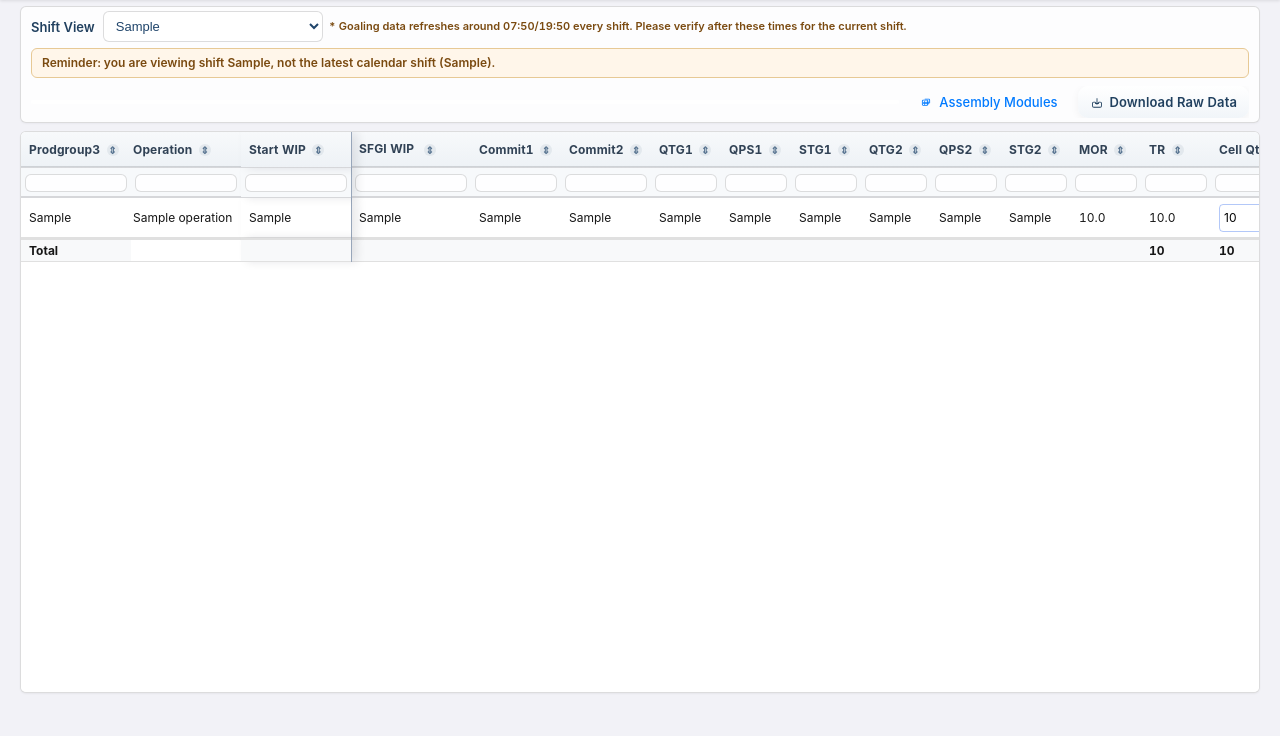
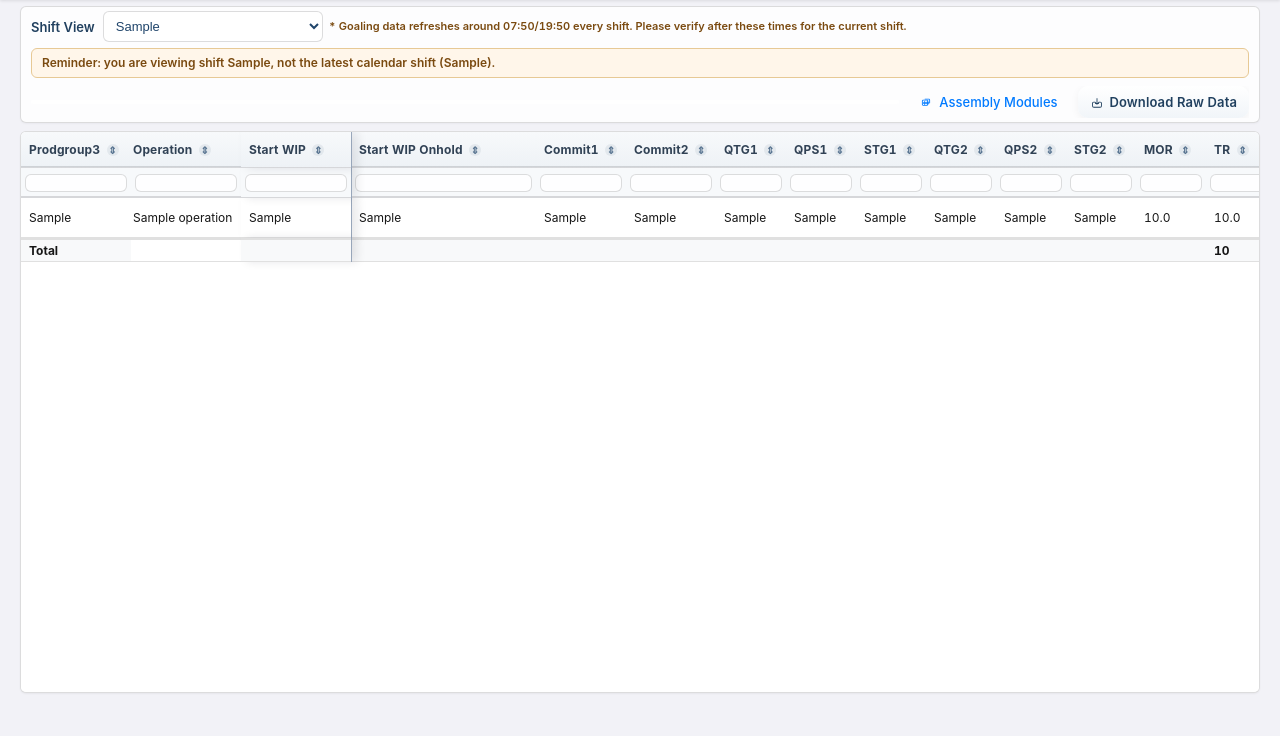
Before and after one commit to wanjichen/CDAT_Goaling, a Flask app: template templates/test.html in a window 1280 px wide. Shown: the part 64-800 px from the top of the page. Run offline with Flask 3, Linux system fonts and the light colour scheme; the template is opened without the code that fills it: most values are stand-ins (such as "Sample title", 1, 10 or a date in 2020); parts of the project's set-up code (start-up, migrations or seed data) failed here and were passed over; some libraries are stand-ins or nearby versions.

Commit message:
Adjusted STHI tab column orders

```diff
--- a/static/js/test.js
+++ b/static/js/test.js
@@ -329,6 +329,7 @@ function calculateTestTotals() {
 
   let totalShiftStartWip = 0;
   let totalSfgiWip = 0;
+  let totalStartWipOnhold = 0;
   let totalCommit1 = 0;
   let totalCommit2 = 0;
   // QPS totals intentionally not displayed.
@@ -351,6 +352,7 @@ function calculateTestTotals() {
 
     totalShiftStartWip += getVal('shift_start_wip');
     totalSfgiWip += getVal('sfgi_wip');
+    totalStartWipOnhold += getVal('start_wip_onhold');
     totalCommit1 += getVal('commit1');
     totalCommit2 += getVal('commit2');
   // QPS totals intentionally not displayed.
@@ -370,6 +372,7 @@ function calculateTestTotals() {
 
   setTotalText('test-total-shift_start_wip', totalShiftStartWip);
   setTotalText('test-total-sfgi_wip', totalSfgiWip);
+  setTotalText('test-total-start_wip_onhold', totalStartWipOnhold);
   setTotalText('test-total-commit1', totalCommit1);
   setTotalText('test-total-commit2', totalCommit2);
   setTotalText('test-total-tr', totalTr);
@@ -406,6 +409,7 @@ window.sortTestTable = function sortTestTable(thElement, colName) {
   const numericCols = [
     'shift_start_wip',
     'sfgi_wip',
+    'start_wip_onhold',
     'commit1',
     'commit2',
   'qtg1',
--- a/templates/test.html
+++ b/templates/test.html
@@ -216,47 +216,61 @@
               DLCP <span class="sort-icon">⇕</span></th>
             <th class="sortable" data-col="shift_start_wip" onclick="sortTestTable(this, 'shift_start_wip')">
               Start WIP <span class="sort-icon">⇕</span></th>
+            <th class="sortable" data-col="sfgi_wip" onclick="sortTestTable(this, 'sfgi_wip')">SFGI WIP <span
+                class="sort-icon">⇕</span></th>
+            <th class="sortable" data-col="commit1" onclick="sortTestTable(this, 'commit1')">Commit1 <span
+                class="sort-icon">⇕</span></th>
+            <th class="sortable" data-col="qtg1" onclick="sortTestTable(this, 'qtg1')">QTG1 <span
+                class="sort-icon">⇕</span></th>
+            <th class="sortable" data-col="stg1" onclick="sortTestTable(this, 'stg1')">STG1 <span
+                class="sort-icon">⇕</span></th>
+            <th class="sortable" data-col="mor" onclick="sortTestTable(this, 'mor')">MOR <span
+                class="sort-icon">⇕</span></th>
+            <th class="sortable" data-col="link_cell_qty" onclick="sortTestTable(this, 'link_cell_qty')">Link Qty <span
+                class="sort-icon">⇕</span></th>
+            <th class="sortable" data-col="capacity" onclick="sortTestTable(this, 'capacity')">Capacity <span
+                class="sort-icon">⇕</span></th>
+            <th class="sortable" data-col="qps1" onclick="sortTestTable(this, 'qps1')">QPS1 <span
+                class="sort-icon">⇕</span></th>
+            <th class="sortable highlight-col" data-col="goal" onclick="sortTestTable(this, 'goal')">Goal <span
+                class="sort-icon">⇕</span></th>
+            <th class="sortable" data-col="output" onclick="sortTestTable(this, 'output')">Output <span
+                class="sort-icon">⇕</span></th>
             {% else %}
             <th class="pinned-col pinned-3 sortable" data-col="shift_start_wip"
               onclick="sortTestTable(this, 'shift_start_wip')">Start WIP <span class="sort-icon">⇕</span></th>
-            {% endif %}
-            <th class="sortable" data-col="sfgi_wip" onclick="sortTestTable(this, 'sfgi_wip')">SFGI WIP <span
-                class="sort-icon">⇕</span>
+            <th class="sortable" data-col="start_wip_onhold" onclick="sortTestTable(this, 'start_wip_onhold')">Start WIP
+              Onhold <span class="sort-icon">⇕</span>
             </th>
             <th class="sortable" data-col="commit1" onclick="sortTestTable(this, 'commit1')">Commit1 <span
                 class="sort-icon">⇕</span></th>
-            {% if current_page != 'STHI' %}
             <th class="sortable" data-col="commit2" onclick="sortTestTable(this, 'commit2')">Commit2 <span
                 class="sort-icon">⇕</span></th>
-            {% endif %}
             <th class="sortable" data-col="qtg1" onclick="sortTestTable(this, 'qtg1')">QTG1 <span
                 class="sort-icon">⇕</span></th>
             <th class="sortable" data-col="qps1" onclick="sortTestTable(this, 'qps1')">QPS1 <span
                 class="sort-icon">⇕</span></th>
             <th class="sortable" data-col="stg1" onclick="sortTestTable(this, 'stg1')">STG1 <span
                 class="sort-icon">⇕</span></th>
-            {% if current_page != 'STHI' %}
             <th class="sortable" data-col="qtg2" onclick="sortTestTable(this, 'qtg2')">QTG2 <span
                 class="sort-icon">⇕</span></th>
             <th class="sortable" data-col="qps2" onclick="sortTestTable(this, 'qps2')">QPS2 <span
                 class="sort-icon">⇕</span></th>
             <th class="sortable" data-col="stg2" onclick="sortTestTable(this, 'stg2')">STG2 <span
                 class="sort-icon">⇕</span></th>
-            {% endif %}
             <th class="sortable" data-col="mor" onclick="sortTestTable(this, 'mor')">MOR <span
                 class="sort-icon">⇕</span></th>
-            {% if current_page != 'STHI' %}
             <th class="sortable" data-col="tr" onclick="sortTestTable(this, 'tr')">TR <span class="sort-icon">⇕</span>
             </th>
-            {% endif %}
-            <th class="sortable" data-col="link_cell_qty" onclick="sortTestTable(this, 'link_cell_qty')">{% if
-              current_page == 'STHI' %}Link Qty{% else %}Cell Qty{% endif %} <span class="sort-icon">⇕</span></th>
+            <th class="sortable" data-col="link_cell_qty" onclick="sortTestTable(this, 'link_cell_qty')">Cell Qty <span
+                class="sort-icon">⇕</span></th>
             <th class="sortable" data-col="capacity" onclick="sortTestTable(this, 'capacity')">Capacity <span
                 class="sort-icon">⇕</span></th>
             <th class="sortable highlight-col" data-col="goal" onclick="sortTestTable(this, 'goal')">Goal <span
                 class="sort-icon">⇕</span></th>
             <th class="sortable" data-col="output" onclick="sortTestTable(this, 'output')">Output <span
                 class="sort-icon">⇕</span></th>
+            {% endif %}
             <th class="sortable" data-col="progress" onclick="sortTestTable(this, 'progress')" title="Output / Goal">
               Progress <span class="sort-icon">⇕</span></th>
             <th data-col="miss_goal_comment">Miss Goal Comment</th>
@@ -274,38 +288,51 @@
                 data-filter-col="dlcp" oninput="applyTestFilters()"></th>
             <th data-col="shift_start_wip"><input type="text" class="filter-input-field"
                 data-filter-col="shift_start_wip" oninput="applyTestFilters()"></th>
-            {% else %}
-            <th class="pinned-col pinned-3" data-col="shift_start_wip"><input type="text" class="filter-input-field"
-                data-filter-col="shift_start_wip" oninput="applyTestFilters()"></th>
-            {% endif %}
             <th data-col="sfgi_wip"><input type="text" class="filter-input-field" data-filter-col="sfgi_wip"
                 oninput="applyTestFilters()"></th>
             <th data-col="commit1"><input type="text" class="filter-input-field" data-filter-col="commit1"
                 oninput="applyTestFilters()"></th>
-            {% if current_page != 'STHI' %}
+            <th data-col="qtg1"><input type="text" class="filter-input-field" data-filter-col="qtg1"
+                oninput="applyTestFilters()"></th>
+            <th data-col="stg1"><input type="text" class="filter-input-field" data-filter-col="stg1"
+                oninput="applyTestFilters()"></th>
+            <th data-col="mor"><input type="text" class="filter-input-field" data-filter-col="mor"
+                oninput="applyTestFilters()"></th>
+            <th data-col="link_cell_qty"><input type="text" class="filter-input-field" data-filter-col="link_cell_qty"
+                oninput="applyTestFilters()"></th>
+            <th data-col="capacity"><input type="text" class="filter-input-field" data-filter-col="capacity"
+                oninput="applyTestFilters()"></th>
+            <th data-col="qps1"><input type="text" class="filter-input-field" data-filter-col="qps1"
+                oninput="applyTestFilters()"></th>
+            <th class="highlight-col" data-col="goal"><input type="text" class="filter-input-field"
+                data-filter-col="goal" oninput="applyTestFilters()"></th>
+            <th data-col="output"><input type="text" class="filter-input-field" data-filter-col="output"
+                oninput="applyTestFilters()"></th>
+            {% else %}
+            <th class="pinned-col pinned-3" data-col="shift_start_wip"><input type="text" class="filter-input-field"
+                data-filter-col="shift_start_wip" oninput="applyTestFilters()"></th>
+            <th data-col="start_wip_onhold"><input type="text" class="filter-input-field"
+                data-filter-col="start_wip_onhold" oninput="applyTestFilters()"></th>
+            <th data-col="commit1"><input type="text" class="filter-input-field" data-filter-col="commit1"
+                oninput="applyTestFilters()"></th>
             <th data-col="commit2"><input type="text" class="filter-input-field" data-filter-col="commit2"
                 oninput="applyTestFilters()"></th>
-            {% endif %}
             <th data-col="qtg1"><input type="text" class="filter-input-field" data-filter-col="qtg1"
                 oninput="applyTestFilters()"></th>
             <th data-col="qps1"><input type="text" class="filter-input-field" data-filter-col="qps1"
                 oninput="applyTestFilters()"></th>
             <th data-col="stg1"><input type="text" class="filter-input-field" data-filter-col="stg1"
                 oninput="applyTestFilters()"></th>
-            {% if current_page != 'STHI' %}
             <th data-col="qtg2"><input type="text" class="filter-input-field" data-filter-col="qtg2"
                 oninput="applyTestFilters()"></th>
             <th data-col="qps2"><input type="text" class="filter-input-field" data-filter-col="qps2"
                 oninput="applyTestFilters()"></th>
             <th data-col="stg2"><input type="text" class="filter-input-field" data-filter-col="stg2"
                 oninput="applyTestFilters()"></th>
-            {% endif %}
             <th data-col="mor"><input type="text" class="filter-input-field" data-filter-col="mor"
                 oninput="applyTestFilters()"></th>
-            {% if current_page != 'STHI' %}
             <th data-col="tr"><input type="text" class="filter-input-field" data-filter-col="tr"
                 oninput="applyTestFilters()"></th>
-            {% endif %}
             <th data-col="link_cell_qty"><input type="text" class="filter-input-field" data-filter-col="link_cell_qty"
                 oninput="applyTestFilters()"></th>
             <th data-col="capacity"><input type="text" class="filter-input-field" data-filter-col="capacity"
@@ -314,6 +341,7 @@
                 data-filter-col="goal" oninput="applyTestFilters()"></th>
             <th data-col="output"><input type="text" class="filter-input-field" data-filter-col="output"
                 oninput="applyTestFilters()"></th>
+            {% endif %}
             <th data-col="progress"></th>
             <th data-col="miss_goal_comment"><input type="text" class="filter-input-field"
                 data-filter-col="miss_goal_comment" oninput="applyTestFilters()"></th>
@@ -329,26 +357,43 @@
             {% if current_page == 'STHI' %}
             <td class="pinned-col pinned-3" data-col="dlcp">{{ r.dlcp or '' }}</td>
             <td data-col="shift_start_wip">{{ r.shift_start_wip or 0 }}</td>
+            <td data-col="sfgi_wip">{{ r.sfgi_wip or 0 }}</td>
+            <td data-col="commit1">{{ r.commit1 or 0 }}</td>
+            <td data-col="qtg1">{{ r.qtg1 or 0 }}</td>
+            <td data-col="stg1">{{ r.stg1 or 0 }}</td>
+            <td data-col="mor">{% if r.mor is none %}0.0{% else %}{{ '%.1f'|format(r.mor) }}{% endif %}</td>
+            <td class="cell-pad-4" data-col="link_cell_qty">
+              <div class="action-group" id="group-cellqty-{{ r.id }}">
+                <input type="number" step="1" min="0" inputmode="numeric" pattern="[0-9]*" autocomplete="off"
+                  class="table-input cellqty-input"
+                  value="{{ (r.link_cell_qty|int) if r.link_cell_qty is not none else '' }}"
+                  data-original="{{ (r.link_cell_qty|int) if r.link_cell_qty is not none else '' }}"
+                  oninput="handleTestInput(this, 'cellqty')" onblur="handleTestInput(this, 'cellqty')">
+              </div>
+            </td>
+            <td data-col="capacity">{% if r.capacity is none %}{% else %}{{ '%.1f'|format(r.capacity) }}{% endif %}
+            </td>
+            <td data-col="qps1">{{ r.qps1 or 0 }}</td>
+            <td class="cell-pad-4 highlight-col" data-col="goal">
+              <div class="action-group" id="group-goal-{{ r.id }}">
+                <input type="number" class="table-input goal-input" value="{{ r.goal if r.goal is not none else '' }}"
+                  data-original="{{ r.goal if r.goal is not none else '' }}" oninput="handleTestInput(this, 'goal')">
+              </div>
+            </td>
+            <td data-col="output">{{ r.output or 0 }}</td>
             {% else %}
             <td class="pinned-col pinned-3" data-col="shift_start_wip">{{ r.shift_start_wip or 0 }}</td>
-            {% endif %}
-            <td data-col="sfgi_wip">{{ r.sfgi_wip or 0 }}</td>
+            <td data-col="start_wip_onhold">{{ r.start_wip_onhold or 0 }}</td>
             <td data-col="commit1">{{ r.commit1 or 0 }}</td>
-            {% if current_page != 'STHI' %}
             <td data-col="commit2">{{ r.commit2 or 0 }}</td>
-            {% endif %}
             <td data-col="qtg1">{{ r.qtg1 or 0 }}</td>
             <td data-col="qps1">{{ r.qps1 or 0 }}</td>
             <td data-col="stg1">{{ r.stg1 or 0 }}</td>
-            {% if current_page != 'STHI' %}
             <td data-col="qtg2">{{ r.qtg2 or 0 }}</td>
             <td data-col="qps2">{{ r.qps2 or 0 }}</td>
             <td data-col="stg2">{{ r.stg2 or 0 }}</td>
-            {% endif %}
             <td data-col="mor">{% if r.mor is none %}0.0{% else %}{{ '%.1f'|format(r.mor) }}{% endif %}</td>
-            {% if current_page != 'STHI' %}
             <td data-col="tr">{% if r.tr is none %}0.0{% else %}{{ '%.1f'|format(r.tr) }}{% endif %}</td>
-            {% endif %}
             <td class="cell-pad-4" data-col="link_cell_qty">
               <div class="action-group" id="group-cellqty-{{ r.id }}">
                 <input type="number" step="1" min="0" inputmode="numeric" pattern="[0-9]*" autocomplete="off"
@@ -367,6 +412,7 @@
               </div>
             </td>
             <td data-col="output">{{ r.output or 0 }}</td>
+            {% endif %}
             <td data-col="progress" class="progress-cell"></td>
             <td class="cell-pad-4" data-col="miss_goal_comment"
               title="Comment by: {{ r.miss_goal_comment_updated_by or 'N/A' }}&#10;At: {{ r.miss_goal_comment_updated_at or 'N/A' }}">
@@ -398,30 +444,34 @@
             {% if current_page == 'STHI' %}
             <td class="pinned-col pinned-3" data-col="dlcp"></td>
             <td data-col="shift_start_wip" id="test-total-shift_start_wip"></td>
+            <td data-col="sfgi_wip" id="test-total-sfgi_wip"></td>
+            <td data-col="commit1" id="test-total-commit1"></td>
+            <td data-col="qtg1"></td>
+            <td data-col="stg1"></td>
+            <td data-col="mor"></td>
+            <td data-col="link_cell_qty" id="test-total-link_cell_qty"></td>
+            <td data-col="capacity" id="test-total-capacity"></td>
+            <td data-col="qps1"></td>
+            <td class="highlight-col" data-col="goal" id="test-total-goal"></td>
+            <td data-col="output" id="test-total-output"></td>
             {% else %}
             <td class="pinned-col pinned-3" data-col="shift_start_wip" id="test-total-shift_start_wip"></td>
-            {% endif %}
-            <td data-col="sfgi_wip" id="test-total-sfgi_wip"></td>
+            <td data-col="start_wip_onhold" id="test-total-start_wip_onhold"></td>
             <td data-col="commit1" id="test-total-commit1"></td>
-            {% if current_page != 'STHI' %}
             <td data-col="commit2" id="test-total-commit2"></td>
-            {% endif %}
             <td data-col="qtg1"></td>
             <td data-col="qps1"></td>
             <td data-col="stg1"></td>
-            {% if current_page != 'STHI' %}
             <td data-col="qtg2"></td>
             <td data-col="qps2"></td>
             <td data-col="stg2"></td>
-            {% endif %}
             <td data-col="mor"></td>
-            {% if current_page != 'STHI' %}
             <td data-col="tr" id="test-total-tr"></td>
-            {% endif %}
             <td data-col="link_cell_qty" id="test-total-link_cell_qty"></td>
             <td data-col="capacity" id="test-total-capacity"></td>
             <td class="highlight-col" data-col="goal" id="test-total-goal"></td>
             <td data-col="output" id="test-total-output"></td>
+            {% endif %}
             <td data-col="progress" id="test-total-progress" class="progress-cell"></td>
             <td data-col="miss_goal_comment"></td>
             <td data-col="actions"></td>
```
